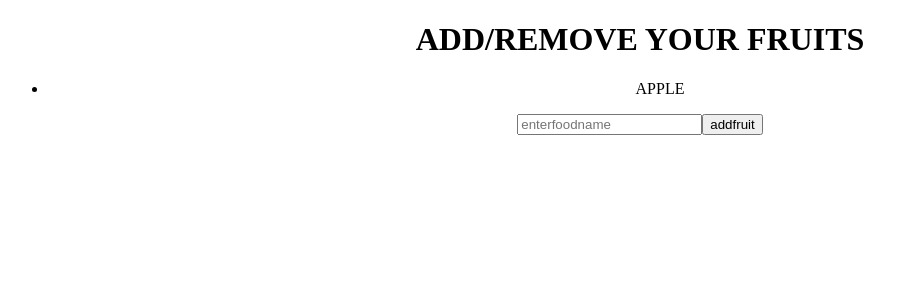
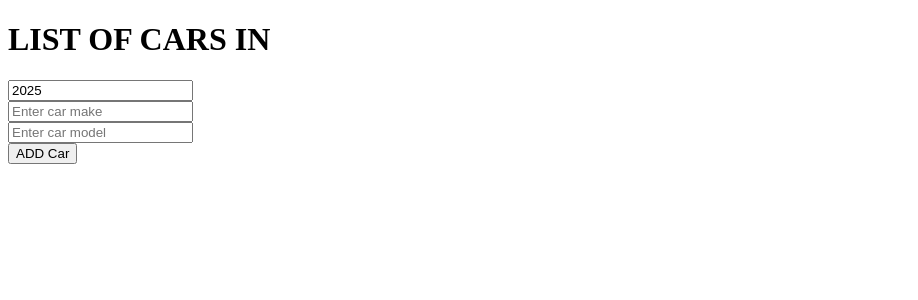
Before and after one commit to Sivasai1810/01-react, a React (Vite) app: page / in a window 1280 px wide. Shown: the top 300 px of the page, without its empty margins (0-918 px from the left). Built offline with nearby package versions, Linux system fonts and the light colour scheme.

Commit message:
added updatearrayobjectfile

```diff
--- a/src/main.jsx
+++ b/src/main.jsx
@@ -4,16 +4,17 @@ import { createRoot } from 'react-dom/client'
 //import Updateobject from "./updateobject.jsx"
 // import Changefr from "./onchange.jsx"
 // import Colorpicker from './colorpicker.jsx'
-import Updatearray from './updatearray.jsx'
+//import Updatearray from './updatearray.jsx'
 import  "./index.css"
+import Updateobjectarray from "./updatearrayobject"
 createRoot(document.getElementById('root')).render(
   <StrictMode>
   {/* <Usestates />, */}
   {/* <Changefr /> */}
   {/* <Colorpicker /> */}
   {/* <Updateobject /> */}
-<Updatearray />
-
+{/* <Updatearray /> */}
+<Updateobjectarray />
   </StrictMode>
 
   )
--- /dev/null
+++ b/src/updatearrayobject.jsx
@@ -0,0 +1,47 @@
+import { model } from "mongoose";
+import { useState } from "react";
+function mycomponentobject(){
+    const [cars,setCars]=useState([]);
+    const [caryear,setCarYear]=useState(new Date().getFullYear())
+    const [carmake,setCarMake]=useState("")
+    const [carmodel,setCarModel]=useState("")
+    function handleAddEvent(){
+       const newcar={year:caryear,
+                     make:carmake,
+                    model:carmodel
+       }
+       setCars(cars=>[...cars,newcar]);
+       setCarYear(new Date().getFullYear());
+       setCarMake("");
+       setCarModel("");
+    }
+    function handleRemoveEvent(index){
+         setCars(c=>c.filter((_,i)=>i!==index))
+    }
+    function handleCarYear(event){
+      setCarYear(event.target.value)
+    }
+     function handleCarMake(event){
+         setCarMake(event.target.value)
+    }
+
+     function handleCarModel(event){
+         setCarModel(event.target.value)
+    }
+
+    return (
+        <div>
+            <h1> LIST OF CARS IN</h1>
+      <ul>
+        {cars.map((car,index)=><li key={index} onClick={()=>handleRemoveEvent(index)}>
+                   {car.year} {car.make} {car.model}
+        </li>)}
+      </ul>
+<input type="number" value={caryear} onChange={handleCarYear} /><br/>
+<input type="text" value={carmake} onChange={handleCarMake}  placeholder="Enter car make"/><br/>
+<input type="text" value={carmodel} onChange={handleCarModel}   placeholder="Enter car model" /><br/>
+<button onClick={handleAddEvent}> ADD Car</button>
+        </div>
+    )
+}
+export default mycomponentobject
```
Also changed, not shown: 1 other file (tests, documents, lock files or other folders).
